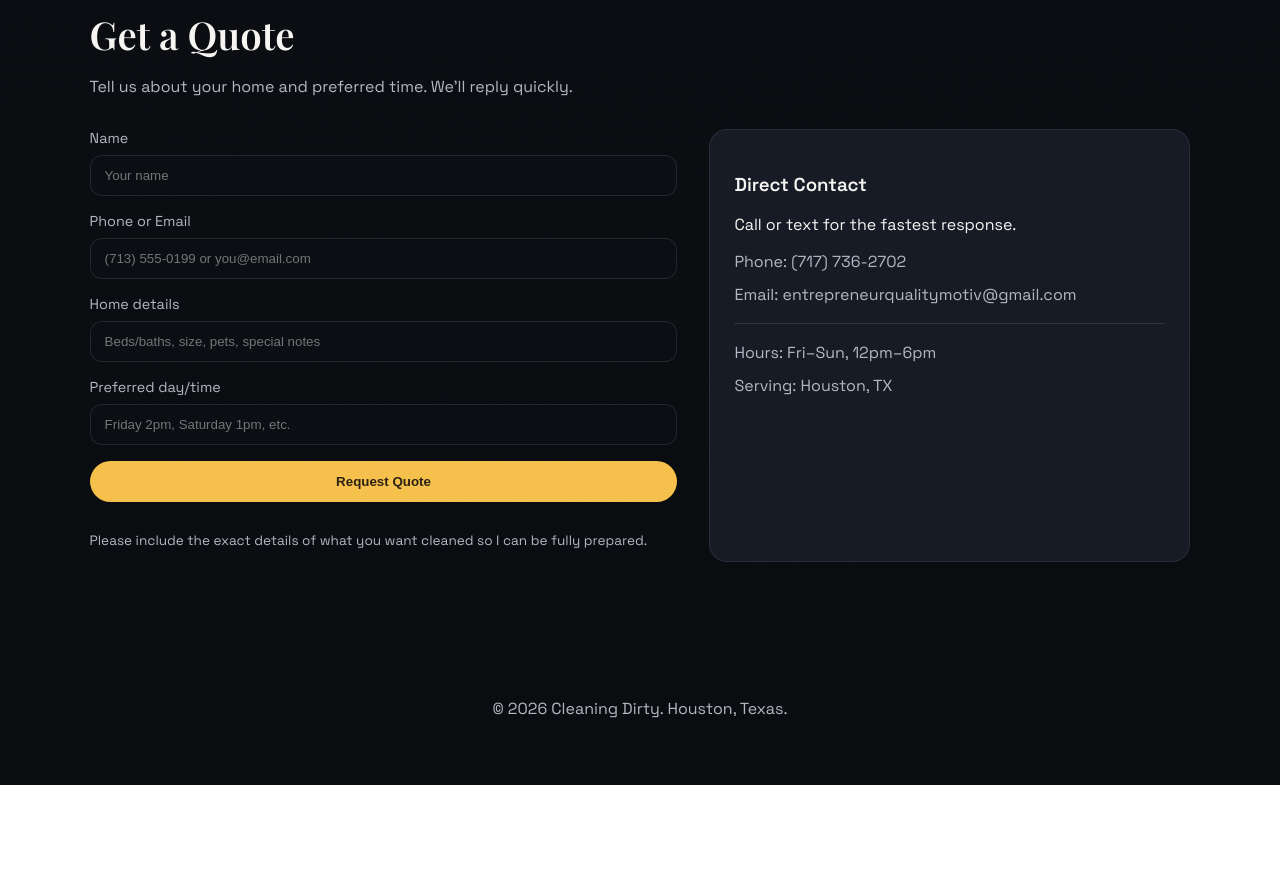
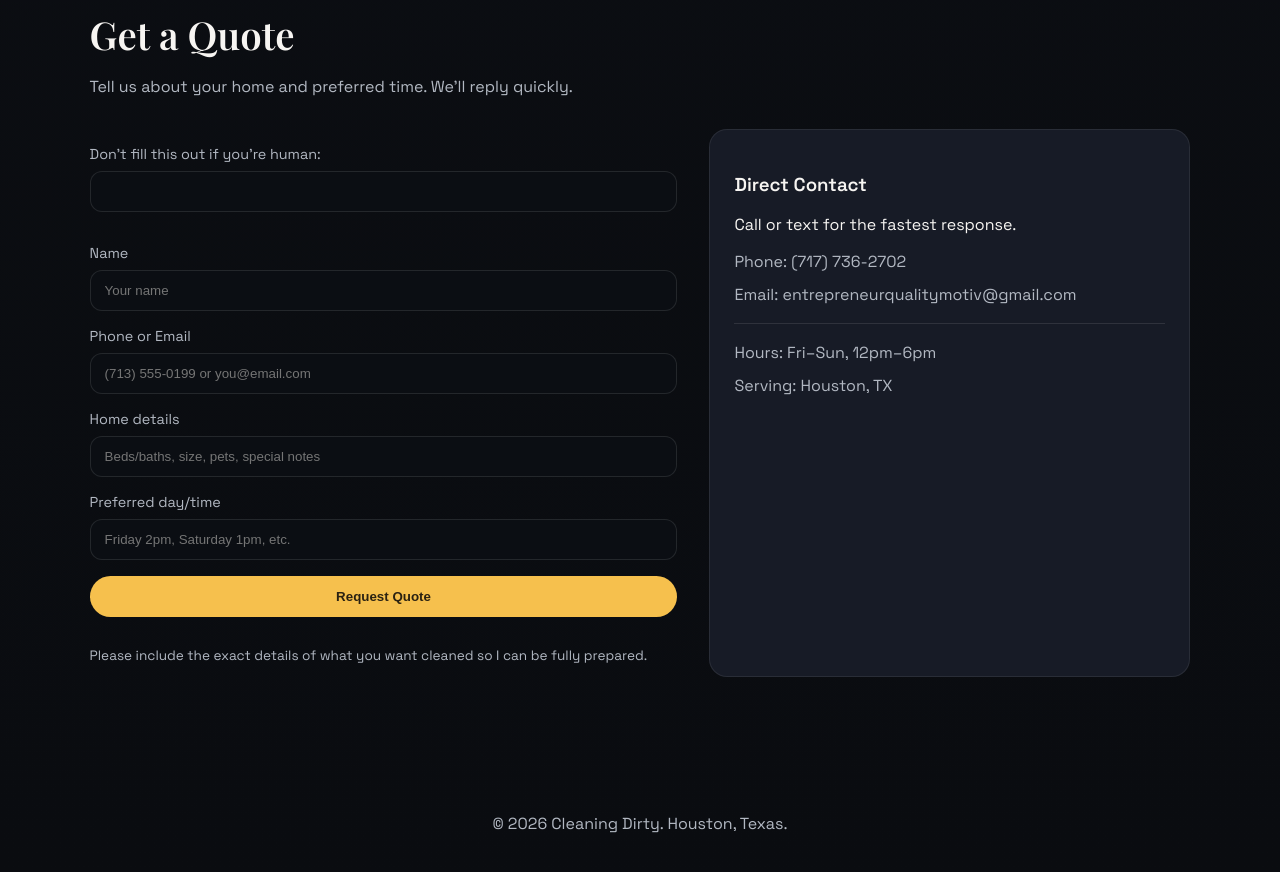
Before and after one commit to julionmr/cleaning-dirty-site, a plain HTML site: page index.html in a window 1280 px wide. Shown: the part 3620-4492 px from the top of the page. Before the commit the page ends 4405 px from the top, so only its background shows below. Drawn offline with nearby package versions, Linux system fonts and the light colour scheme.

Commit message:
Add files via upload

```diff
--- a/index.html
+++ b/index.html
@@ -126,24 +126,31 @@
         <p id="contactIntro">Tell us about your home and preferred time. We’ll reply quickly.</p>
       </div>
       <div class="contact-grid">
-        <form class="contact-form">
+        <form class="contact-form" name="quote" method="POST" data-netlify="true" netlify-honeypot="bot-field" action="/thanks">
+          <input type="hidden" name="form-name" value="quote" />
+          <p class="hidden">
+            <label>
+              Don’t fill this out if you’re human:
+              <input name="bot-field" />
+            </label>
+          </p>
           <label>
             Name
-            <input type="text" placeholder="Your name" />
+            <input type="text" name="name" placeholder="Your name" required />
           </label>
           <label>
             Phone or Email
-            <input type="text" placeholder="(713) 555-0199 or you@email.com" />
+            <input type="text" name="contact" placeholder="(713) 555-0199 or you@email.com" required />
           </label>
           <label>
             Home details
-            <input type="text" placeholder="Beds/baths, size, pets, special notes" />
+            <input type="text" name="details" placeholder="Beds/baths, size, pets, special notes" required />
           </label>
           <label>
             Preferred day/time
-            <input type="text" placeholder="Friday 2pm, Saturday 1pm, etc." />
+            <input type="text" name="preferred_time" placeholder="Friday 2pm, Saturday 1pm, etc." required />
           </label>
-          <button class="btn" type="button">Request Quote</button>
+          <button class="btn" type="submit">Request Quote</button>
           <p class="form-note" id="contactNote">Please include the exact details of what you want cleaned so I can be fully prepared.</p>
         </form>
         <div class="contact-card">
```
